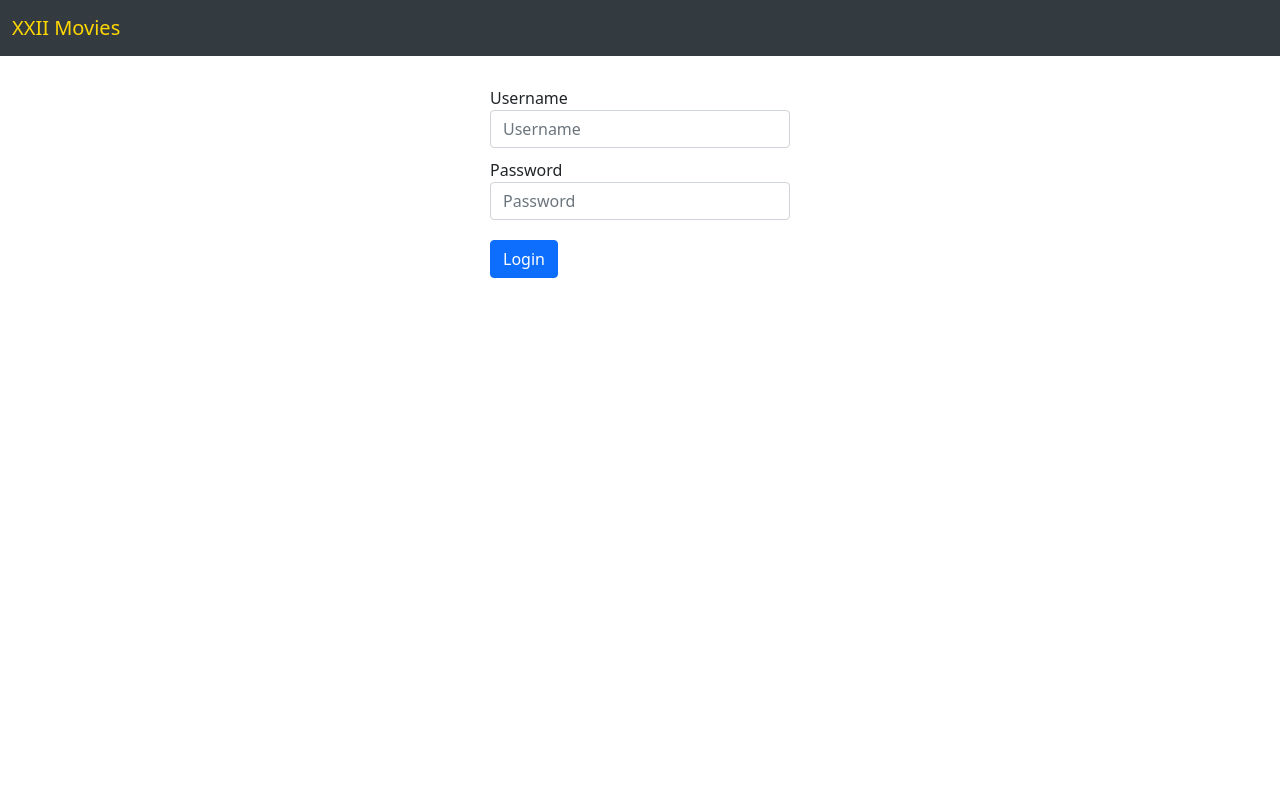
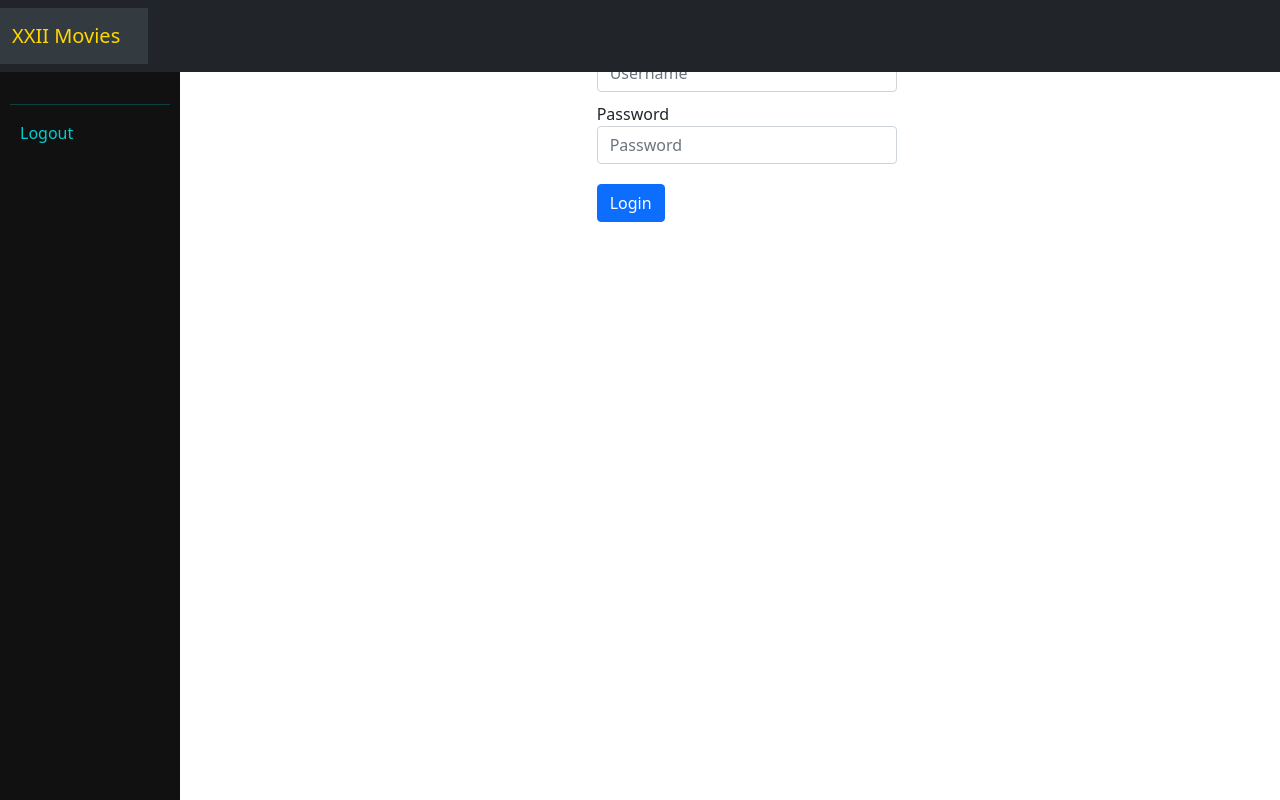
Before and after one commit to ahadsenja/movies-angular, an Angular app: page /login in a window 1280 px wide. Built offline with nearby package versions, Linux system fonts and the light colour scheme.

Commit message:
chore: update app component

```diff
--- a/src/app/app.component.html
+++ b/src/app/app.component.html
@@ -1,5 +1,11 @@
-<app-navbar></app-navbar>
-<!-- <app-sidebar></app-sidebar> -->
-<div class="container">
-  <router-outlet></router-outlet>
+<app-navbar id="navbar" class="navbar navbar-dark fixed-top bg-dark"></app-navbar>
+
+<div class="container-fluid">
+  <div class="row" id="main-content">
+    <app-sidebar id="sidebar" class="col-md-2 d-none d-sm-block sidebar"></app-sidebar>
+
+    <div class="col-md-10 ms-sm-auto pt3" id="dashboard">
+      <router-outlet></router-outlet>
+    </div>
+  </div>
 </div>
```
